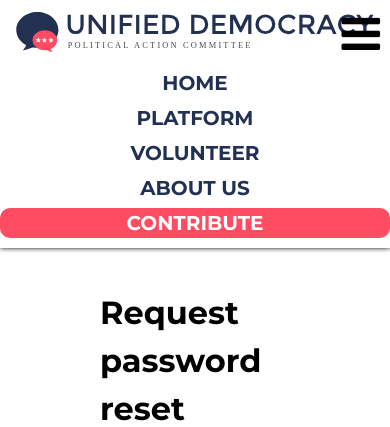
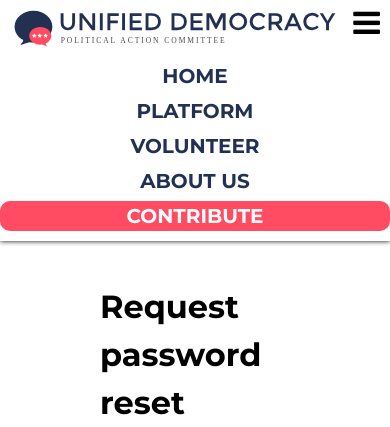
Before and after one commit to TriangleUrbanDebateLeague/tudl, a Flask app: page /account/reset/ in a window 390 px wide. Shown: the top 427 px of the page. Run offline with Flask 2, Linux system fonts and the light colour scheme; some libraries are stand-ins or nearby versions.

Commit message:
fixed header for tiny screens

```diff
--- a/site/static/css/base.css
+++ b/site/static/css/base.css
@@ -121,7 +121,7 @@ a {
 	transform: scale(1.1);
 }
 
-@media screen and (max-width:1600px) {
+@media screen and (max-width:1500px) {
 	.header-tab {
 		float: left;
 		font-size: 20px;
@@ -136,7 +136,7 @@ a {
 		margin-top: 60px;
 	}
 }
-@media screen and (max-width:1200px) {
+@media screen and (max-width:1100px) {
 	#header {
 		position: static;
 		padding-bottom: 5px;
@@ -176,6 +176,15 @@ a {
 		right: 10px;
 		font-size: 45px;
 		cursor: pointer;
+	}
+}
+@media screen and (max-width:600px) {
+	.header-logo-image {
+		width: calc(100% - 40px);
+		margin-left: 0;
+	}
+	#toggleButton {
+		font-size: 8vw;
 	}
 }
 
```
Also changed, not shown: site/static/background-images/convention-half-dark.jpg.
